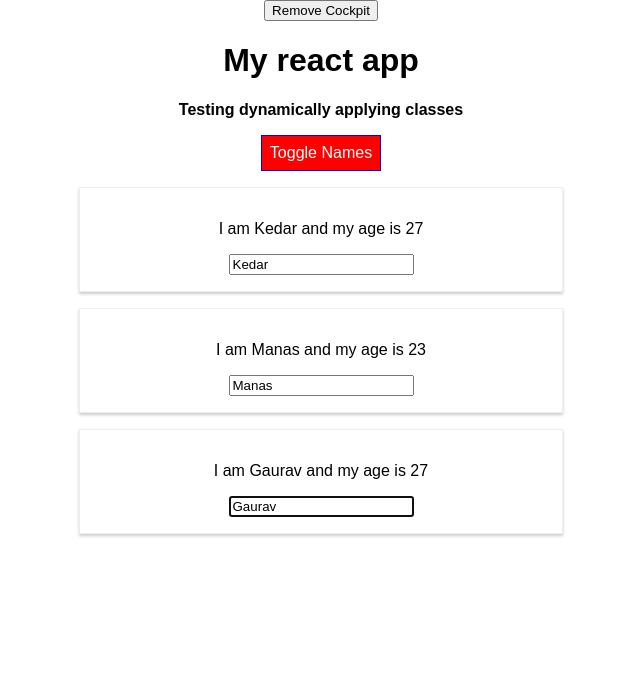
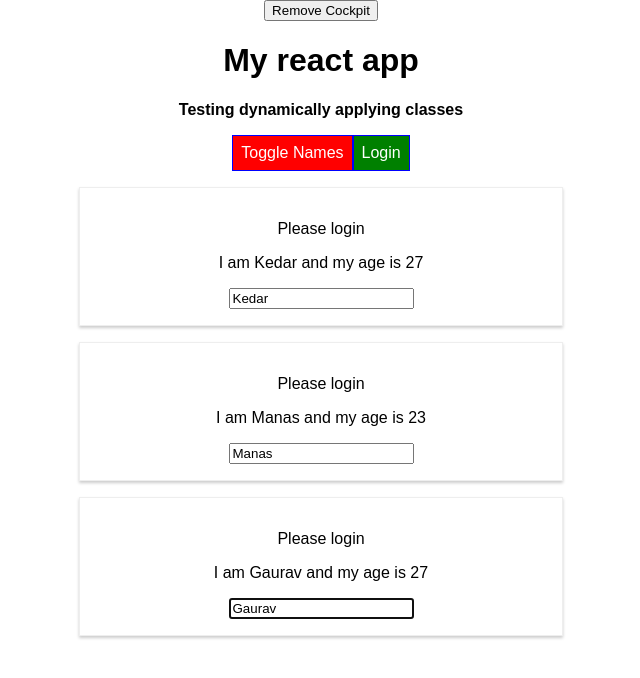
Before and after one commit to kedar512/react-practice-app, a React app: page / in a window 1280 px wide. Shown: the top 678 px of the page, without its empty margins (319-959 px from the left). Built offline with nearby package versions, Linux system fonts and the light colour scheme.

Commit message:
Added changes for react context

```diff
--- a/src/components/Cockpit/Cockpit.js
+++ b/src/components/Cockpit/Cockpit.js
@@ -1,13 +1,16 @@
-import React, { useEffect, useRef } from 'react';
+import React, { useEffect, useRef, useContext } from 'react';
+import AuthContext from '../../context/auth-context';
 
 import classes from './Cockpit.css';
 
 const cockpit = props => {
 
   const buttonRef = useRef(null);
+  const authContext = useContext(AuthContext);
 
   useEffect(() => {
     console.log('[Cockpit.js] useEffect');
+    console.log('[Cockpit.js] Auth context authenticated: ', authContext.authenticated);
 
     /* const timer = setTimeout( () => {
       alert('Saving data...');
@@ -55,6 +58,9 @@
         onClick={props.clicked}>
         Toggle Names
       </button>
+        <button
+          onClick={authContext.login}
+        >Login</button>
     </div>
   );
 }
--- a/src/components/Persons/Person/Person.js
+++ b/src/components/Persons/Person/Person.js
@@ -3,6 +3,7 @@
 import Aux from '../../../hoc/Auxiliary';
 import withClass from '../../../hoc/withClass';
 import PropTypes from 'prop-types';
+import AuthContext from '../../../context/auth-context';
 
 class Person extends Component {
 
@@ -11,15 +12,19 @@
         this.inputRef = React.createRef();
     }
 
+    static contextType = AuthContext;
+
     componentDidMount() {
         // Use it for older approach
         //this.inputRef.focus();
         this.inputRef.current.focus();
+        console.log('[Person.js] Auth context authenticated: ', this.context.authenticated);
     }
 
     render() {
         return(
             <Aux>
+                <p>{ this.context.authenticated ? 'Authenticated' : 'Please login'}</p>
                 <p onClick={this.props.click}>I am {this.props.name} and my age is {this.props.age}</p>
                 {this.props.children}
                 <input
--- a/src/containers/App.js
+++ b/src/containers/App.js
@@ -5,6 +5,7 @@
 import Cockpit from '../components/Cockpit/Cockpit';
 import withClass from '../hoc/withClass';
 import Aux from '../hoc/Auxiliary';
+import AuthContext from '../context/auth-context';
 //import ValidationComponent from './ValidationComponent/ValidationComponent';
 //import CharComponent from './CharComponent/CharComponent';
 
@@ -19,7 +20,8 @@
     showPersons: false,
     textInput: '',
     showCockpit: true,
-    changeCounter: 0
+    changeCounter: 0,
+    authenticated: false
   }
 
   switchNameHandler = (newName) => {
@@ -59,6 +61,10 @@
     })
   }
 
+  loginHandler = () => {
+    this.setState({ authenticated: true});
+  }
+
   inputChangeHandler = event => {
     this.setState({ textInput: event.target.value});
   }
@@ -96,6 +102,12 @@
         >
           Remove Cockpit
         </button>
+        <AuthContext.Provider
+          value={{
+            authenticated: this.state.authenticated,
+            login: this.loginHandler
+          }}
+        >
           {
             this.state.showCockpit ? <Cockpit
             personsLength={this.state.persons.length}
@@ -104,6 +116,7 @@
             /> : null
           }
           {persons}
+        </AuthContext.Provider>
       </Aux>
     );
   }
--- /dev/null
+++ b/src/context/auth-context.js
@@ -0,0 +1,8 @@
+import React from 'react';
+
+const authContext = React.createContext({
+    authenticated: false,
+    login: () => {}
+});
+
+export default authContext;
```
Lines whose indentation alone changed are shown as unchanged.
